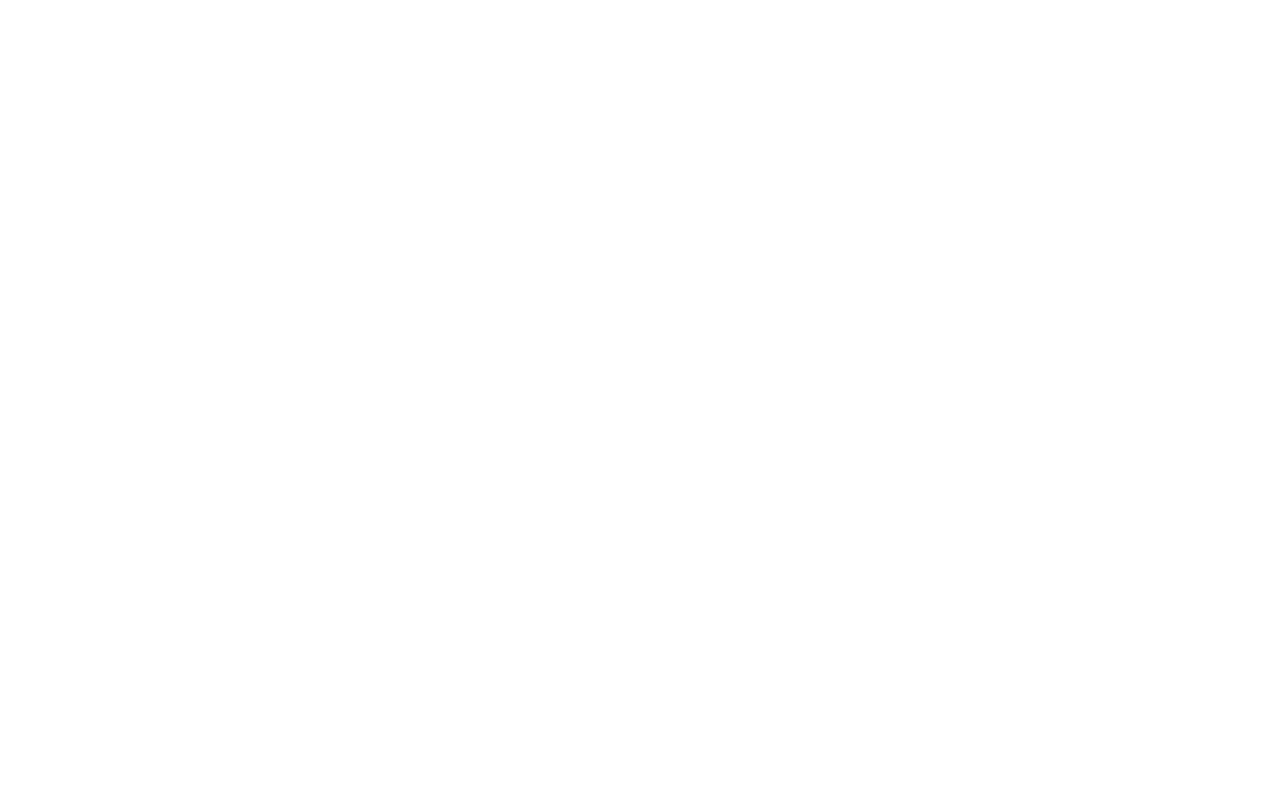
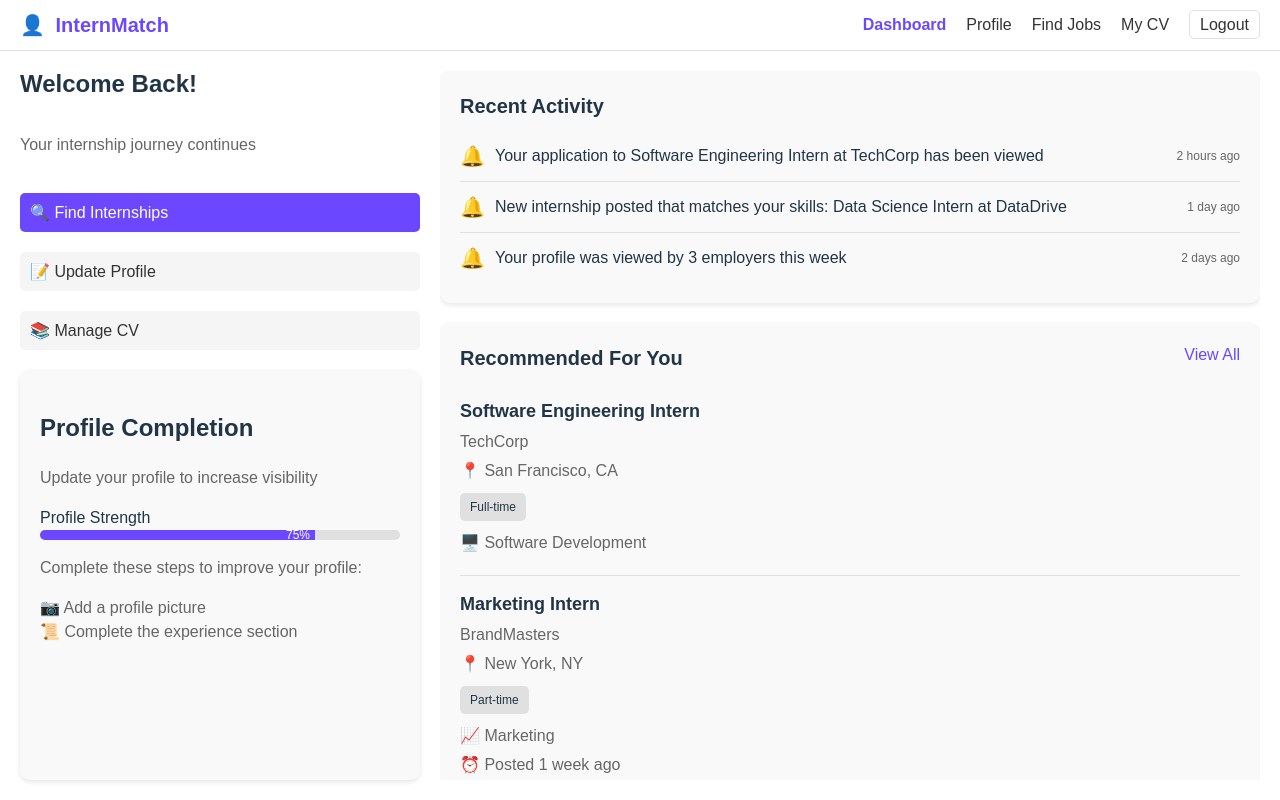
Before and after one commit to kaveenskn/InternQuest-web-Group2, a React (Vite) app: page / in a window 1280 px wide. Built offline with nearby package versions, Linux system fonts and the light colour scheme.

Commit message:
create dashboard with navbar

```diff
--- a/package.json
+++ b/package.json
@@ -11,7 +11,8 @@
   },
   "dependencies": {
     "react": "^19.0.0",
-    "react-dom": "^19.0.0"
+    "react-dom": "^19.0.0",
+    "react-router-dom": "^7.5.0"
   },
   "devDependencies": {
     "@eslint/js": "^9.21.0",
--- a/src/App.jsx
+++ b/src/App.jsx
@@ -1,16 +1,16 @@
-import { useState } from 'react'
-import reactLogo from './assets/react.svg'
-import viteLogo from '/vite.svg'
-import './App.css'
+// src/app.jsx
+import React from "react";
+import { BrowserRouter as Router, Routes, Route } from "react-router-dom";
+import Dashboard from "./pages/dashboard";
 
-function App() {
-  const [count, setCount] = useState(0)
+const App = () => {
+  return (
+    <Router>
+      <Routes>
+        <Route path="/" element={<Dashboard />} />
+      </Routes>
+    </Router>
+  );
+};
 
-  return (
-    <>
-
-    </>
-  )
-}
-
-export default App
+export default App;
--- /dev/null
+++ b/src/component/navbar.jsx
@@ -0,0 +1,35 @@
+import React from "react";
+import "../styles/navbar.css";
+
+const Navbar = () => {
+  return (
+    <nav className="navbar">
+      <div className="navbar-brand">
+        <span className="icon">👤</span> InternMatch
+      </div>
+      <ul className="navbar-links">
+        <li>
+          <a href="#" className="active">
+            Dashboard
+          </a>
+        </li>
+        <li>
+          <a href="#">Profile</a>
+        </li>
+        <li>
+          <a href="#">Find Jobs</a>
+        </li>
+        <li>
+          <a href="#">My CV</a>
+        </li>
+        <li>
+          <a href="#" className="logout">
+            Logout
+          </a>
+        </li>
+      </ul>
+    </nav>
+  );
+};
+
+export default Navbar;
--- /dev/null
+++ b/src/pages/dashboard.jsx
@@ -0,0 +1,92 @@
+// pages/dashboard.jsx
+import React from "react";
+import Navbar from "../component/navbar";
+import "../styles/dashboard.css";
+
+const Dashboard = () => {
+  return (
+    <div className="dashboard">
+      <Navbar />
+      <div className="dashboard-content">
+        {/* Left Section */}
+        <div className="dashboard-left">
+          <h1>Welcome Back!</h1>
+          <p>Your internship journey continues</p>
+          <button className="find-internships-btn">🔍 Find Internships</button>
+          <button className="update-profile-btn">📝 Update Profile</button>
+          <button className="manage-cv-btn">📚 Manage CV</button>
+
+          <div className="profile-completion">
+            <h2>Profile Completion</h2>
+            <p>Update your profile to increase visibility</p>
+            <div className="progress-bar">
+              <span>Profile Strength</span>
+              <div className="progress">
+                <div className="progress-fill" style={{ width: "75%" }}>
+                  75%
+                </div>
+              </div>
+            </div>
+            <p>Complete these steps to improve your profile:</p>
+            <ul>
+              <li>📷 Add a profile picture</li>
+              <li>📜 Complete the experience section</li>
+            </ul>
+          </div>
+        </div>
+
+        {/* Right Section */}
+        <div className="dashboard-right">
+          <div className="recent-activity">
+            <h2>Recent Activity</h2>
+            <div className="activity-item">
+              <span className="icon">🔔</span>
+              <p>
+                Your application to Software Engineering Intern at TechCorp has
+                been viewed
+              </p>
+              <span className="time">2 hours ago</span>
+            </div>
+            <div className="activity-item">
+              <span className="icon">🔔</span>
+              <p>
+                New internship posted that matches your skills: Data Science
+                Intern at DataDrive
+              </p>
+              <span className="time">1 day ago</span>
+            </div>
+            <div className="activity-item">
+              <span className="icon">🔔</span>
+              <p>Your profile was viewed by 3 employers this week</p>
+              <span className="time">2 days ago</span>
+            </div>
+          </div>
+
+          <div className="recommended-jobs">
+            <h2>Recommended For You</h2>
+            <a href="#" className="view-all">
+              View All
+            </a>
+            <div className="job-card">
+              <h3>Software Engineering Intern</h3>
+              <p>TechCorp</p>
+              <p>📍 San Francisco, CA</p>
+              <span className="job-type">Full-time</span>
+              <p>🖥️ Software Development</p>
+            </div>
+            <div className="job-card">
+              <h3>Marketing Intern</h3>
+              <p>BrandMasters</p>
+              <p>📍 New York, NY</p>
+              <span className="job-type">Part-time</span>
+              <p>📈 Marketing</p>
+              <p>⏰ Posted 1 week ago</p>
+            </div>
+          </div>
+        </div>
+      </div>
+    </div>
+  );
+};
+
+export default Dashboard;
--- /dev/null
+++ b/src/styles/dashboard.css
@@ -0,0 +1,207 @@
+html,
+body,
+#root {
+  margin: 0;
+  padding: 0;
+  height: 100vh;
+  width: 100vw;
+  overflow-x: hidden;
+}
+
+.dashboard {
+  font-family: Arial, sans-serif;
+  height: 100vh;
+  width: 100vw;
+  display: flex;
+  flex-direction: column;
+  margin: 0;
+  padding: 0;
+  box-sizing: border-box;
+}
+
+.dashboard-content {
+  display: flex;
+  flex: 1;
+  width: 100%;
+  padding: 20px;
+  gap: 20px;
+  box-sizing: border-box;
+  overflow-y: auto;
+}
+
+
+.dashboard-left {
+  flex: 1;
+  display: flex;
+  flex-direction: column;
+  gap: 20px;
+  min-width: 300px;
+  max-width: 400px;
+  height: 100%;
+}
+
+.dashboard-left h1 {
+  font-size: 24px;
+  margin: 0;
+}
+
+.dashboard-left p {
+  color: #666;
+}
+
+.find-internships-btn,
+.update-profile-btn,
+.manage-cv-btn {
+  padding: 10px;
+  border: none;
+  border-radius: 5px;
+  font-size: 16px;
+  cursor: pointer;
+  display: flex;
+  align-items: center;
+  gap: 5px;
+}
+
+.find-internships-btn {
+  background-color: #6b48ff;
+  color: white;
+}
+
+.update-profile-btn,
+.manage-cv-btn {
+  background-color: #f5f5f5;
+  color: #333;
+}
+
+.profile-completion {
+  background-color: #f9f9f9;
+  padding: 20px;
+  border-radius: 10px;
+  box-shadow: 0 2px 5px rgba(0, 0, 0, 0.1);
+  flex: 1;
+}
+
+.progress-bar {
+  margin: 10px 0;
+}
+
+.progress {
+  background-color: #e0e0e0;
+  border-radius: 5px;
+  height: 10px;
+  overflow: hidden;
+}
+
+.progress-fill {
+  background-color: #6b48ff;
+  height: 100%;
+  display: flex;
+  align-items: center;
+  justify-content: flex-end;
+  color: white;
+  font-size: 12px;
+  padding-right: 5px;
+}
+
+.profile-completion ul {
+  list-style: none;
+  padding: 0;
+}
+
+.profile-completion li {
+  display: flex;
+  align-items: center;
+  gap: 5px;
+  color: #666;
+}
+
+
+.dashboard-right {
+  flex: 2;
+  display: flex;
+  flex-direction: column;
+  gap: 20px;
+  min-width: 400px;
+  height: 100%;
+  overflow-y: auto;
+}
+
+.recent-activity,
+.recommended-jobs {
+  background-color: #f9f9f9;
+  padding: 20px;
+  border-radius: 10px;
+  box-shadow: 0 2px 5px rgba(0, 0, 0, 0.1);
+}
+
+.recent-activity h2,
+.recommended-jobs h2 {
+  font-size: 20px;
+  margin: 0 0 10px 0;
+}
+
+.activity-item {
+  display: flex;
+  align-items: center;
+  gap: 10px;
+  padding: 10px 0;
+  border-bottom: 1px solid #e0e0e0;
+}
+
+.activity-item:last-child {
+  border-bottom: none;
+}
+
+.activity-item .icon {
+  font-size: 20px;
+}
+
+.activity-item p {
+  flex: 1;
+  margin: 0;
+}
+
+.activity-item .time {
+  color: #666;
+  font-size: 12px;
+}
+
+.recommended-jobs {
+  position: relative;
+}
+
+.view-all {
+  position: absolute;
+  top: 20px;
+  right: 20px;
+  color: #6b48ff;
+  text-decoration: none;
+}
+
+.job-card {
+  padding: 15px 0;
+  border-bottom: 1px solid #e0e0e0;
+}
+
+.job-card:last-child {
+  border-bottom: none;
+}
+
+.job-card h3 {
+  margin: 0;
+  font-size: 18px;
+}
+
+.job-card p {
+  margin: 5px 0;
+  color: #666;
+}
+
+.job-type {
+  background-color: #e0e0e0;
+  padding: 5px 10px;
+  border-radius: 5px;
+  font-size: 12px;
+  margin: 5px 0;
+  display: inline-block;
+}
--- /dev/null
+++ b/src/styles/navbar.css
@@ -0,0 +1,45 @@
+.navbar {
+  display: flex;
+  justify-content: space-between;
+  align-items: center;
+  padding: 10px 20px;
+  background-color: #fff;
+  border-bottom: 1px solid #e0e0e0;
+  width: 100%;
+  box-sizing: border-box;
+}
+
+.navbar-brand {
+  font-size: 20px;
+  font-weight: bold;
+  color: #6b48ff;
+}
+
+.navbar-brand .icon {
+  margin-right: 5px;
+}
+
+.navbar-links {
+  list-style: none;
+  display: flex;
+  gap: 20px;
+  margin: 0;
+  padding: 0;
+}
+
+.navbar-links li a {
+  text-decoration: none;
+  color: #333;
+  font-size: 16px;
+}
+
+.navbar-links li a.active {
+  font-weight: bold;
+  color: #6b48ff;
+}
+
+.navbar-links li a.logout {
+  border: 1px solid #e0e0e0;
+  padding: 5px 10px;
+  border-radius: 5px;
+}
```
Also changed, not shown: 1 other file (tests, documents, lock files or other folders).
